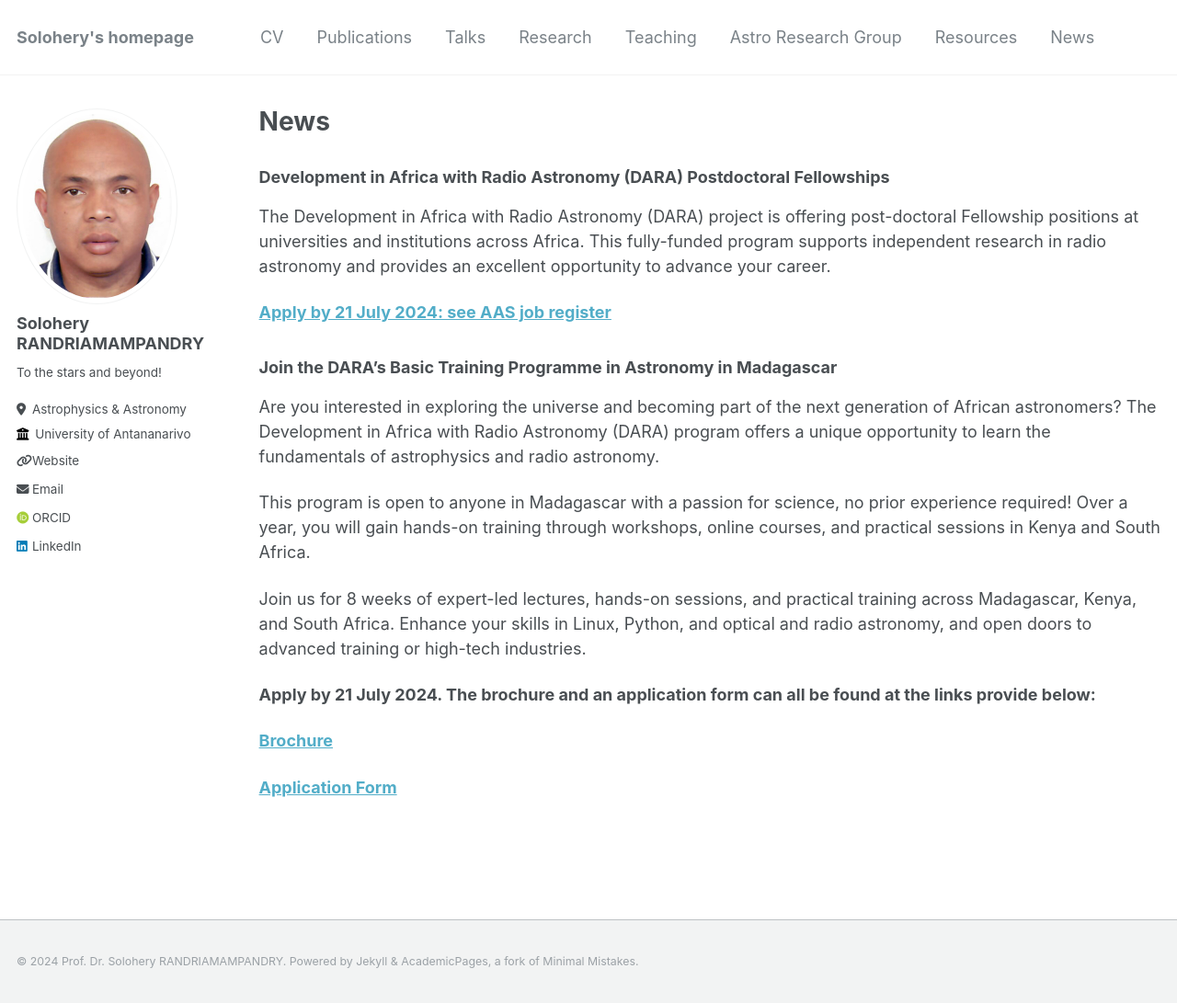
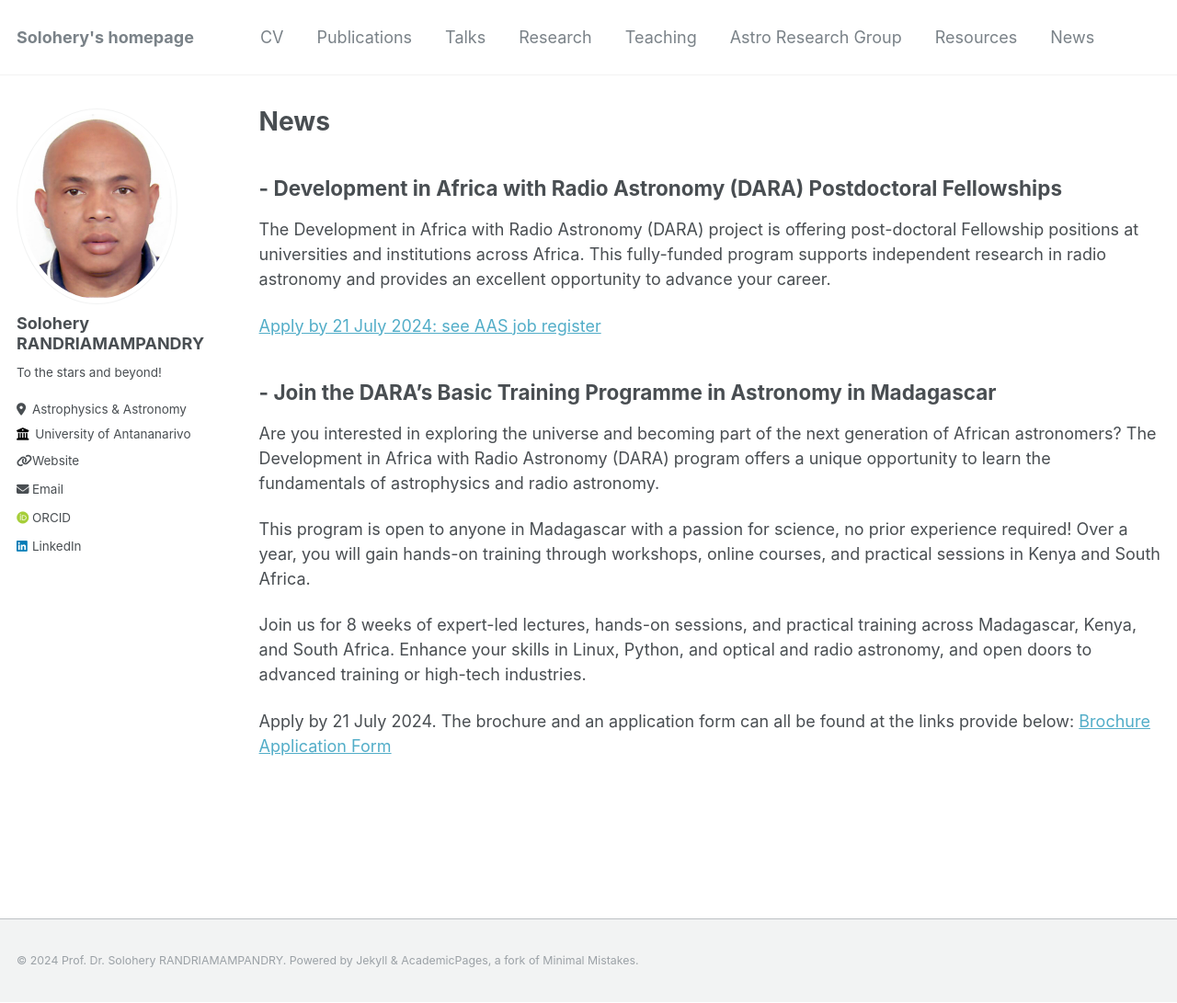
Before and after one commit to solohery-astro/solohery-astro.github.io, a Jekyll site: the page built from _pages/news.md, in a window 1280 px wide and 1091 px high. Shown: the whole window at 92% size. Built offline with Jekyll 4.4.1, drawn with Linux system fonts in a browser that asks for light colours; some web fonts are replaced.

Commit message:
Update news.md

```diff
--- a/_pages/news.md
+++ b/_pages/news.md
@@ -5,15 +5,15 @@ permalink: /news/
 author_profile: true
 ---
 
-### Development in Africa with Radio Astronomy (DARA) Postdoctoral Fellowships
+## - Development in Africa with Radio Astronomy (DARA) Postdoctoral Fellowships
 
 The Development in Africa with Radio Astronomy (DARA) project is offering post-doctoral Fellowship positions at universities and institutions across Africa. This fully-funded program supports independent research in radio astronomy and provides an excellent opportunity to advance your career.
 
- **[Apply by 21 July  2024: see AAS job register](https://aas.org/jobregister/ad/e3809a88){:target="_blank" rel="noopener noreferrer"}**
+ [Apply by 21 July  2024: see AAS job register](https://aas.org/jobregister/ad/e3809a88){:target="_blank" rel="noopener noreferrer"}
 
 
 
-### Join the DARA's Basic Training Programme in Astronomy in Madagascar
+## - Join the DARA's Basic Training Programme in Astronomy in Madagascar
 
 Are you interested in exploring the universe and becoming part of the next generation of African astronomers? The Development in Africa with Radio Astronomy (DARA) program offers a unique opportunity to learn the fundamentals of astrophysics and radio astronomy.
 
@@ -21,8 +21,6 @@ This program is open to anyone in Madagascar with a passion for science, no prio
 
 Join us for 8 weeks of expert-led lectures, hands-on sessions, and practical training across Madagascar, Kenya, and South Africa. Enhance your skills in Linux, Python, and optical and radio astronomy, and open doors to advanced training or high-tech industries.
 
-**Apply by 21 July 2024. The brochure and an application form can all be found at the links provide below:**
-
-**[Brochure](https://drive.google.com/file/d/1PsRvuaVW_t6zMWkn6n9YqCjl3JfOlPhl/view?usp=sharing){:target="_blank" rel="noopener noreferrer"}**
-
-**[Application Form](https://drive.google.com/file/d/1KlBduQvA2sbeR2N0hHa-Zf0GstkOZqov/view?usp=sharing){:target="_blank" rel="noopener noreferrer"}**
+Apply by 21 July 2024. The brochure and an application form can all be found at the links provide below:
+[Brochure](https://drive.google.com/file/d/1PsRvuaVW_t6zMWkn6n9YqCjl3JfOlPhl/view?usp=sharing){:target="_blank" rel="noopener noreferrer"}
+[Application Form](https://drive.google.com/file/d/1KlBduQvA2sbeR2N0hHa-Zf0GstkOZqov/view?usp=sharing){:target="_blank" rel="noopener noreferrer"}
```
